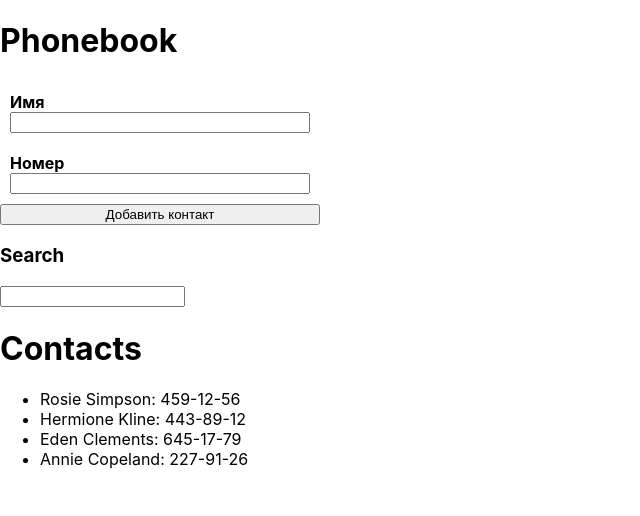
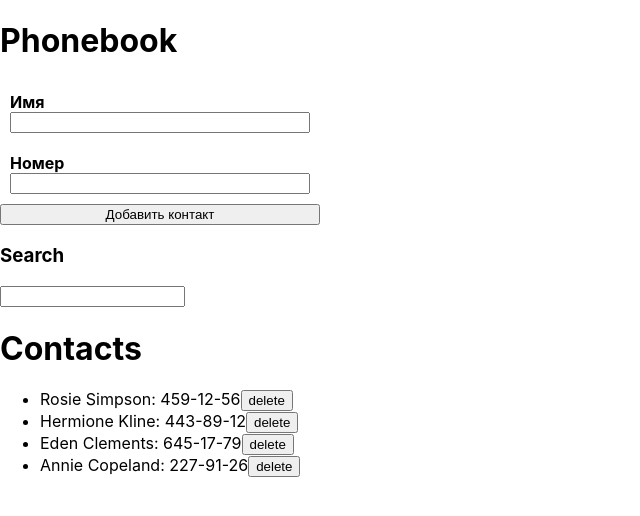
Before and after one commit to zganz/goit-react-hw-04-phonebook, a React (Create React App) app: page / in a window 1280 px wide. Shown: the top 516 px of the page, without its empty margins (0-640 px from the left). Built offline with nearby package versions, Linux system fonts and the light colour scheme.

Commit message:
add 5-6 task

```diff
--- a/src/components/App.jsx
+++ b/src/components/App.jsx
@@ -15,6 +15,12 @@ export class App extends React.Component {
   };
 
   handlePhonebookFormSubmit = data => {
+    const { name } = data;
+    const { contacts } = this.state;
+    if (contacts.some(contact => contact.name === name)) {
+      return alert(`${name} is already in contacts`);
+    }
+
     this.setState({
       contacts: [...this.state.contacts, data],
     });
@@ -32,9 +38,11 @@ export class App extends React.Component {
         );
   };
 
-  haveDublicats = (contacts, data) => {
-    const alert = contacts.some(contact => contact.name === data.name);
-    return alert(`${data.name} is already in contacts`);
+  handleDelete = id => {
+    const updContacts = this.state.contacts.filter(
+      contact => contact.id !== id
+    );
+    this.setState({ contacts: updContacts });
   };
 
   render() {
@@ -48,7 +56,10 @@ export class App extends React.Component {
           handleChange={this.handleFilterChange}
         />
         <h1>Contacts</h1>
-        <ContactList contacts={this.getContacts()} />
+        <ContactList
+          contacts={this.getContacts()}
+          handleDelete={this.handleDelete}
+        />
       </div>
     );
   }
--- a/src/components/Contact/Contact.jsx
+++ /dev/null
@@ -1,12 +0,0 @@
-import PropTypes from 'prop-types';
-// import s from './ContactList.module.css';
-
-export const Contact = ({ name, number, id }) => {
-  return <li key={id}>{`${name}: ${number}`}</li>;
-};
-
-Contact.propTypes = {
-  name: PropTypes.string.isRequired,
-  number: PropTypes.string.isRequired,
-  id: PropTypes.string.isRequired,
-};
--- a/src/components/Contactlist/Contactlist.jsx
+++ b/src/components/Contactlist/Contactlist.jsx
@@ -1,11 +1,13 @@
-// import PropTypes from 'prop-types';
-import { Contact } from '../Contact/Contact';
 
-export const ContactList = ({ contacts }) => {
+
+export const ContactList = ({ contacts, handleDelete }) => {
   return (
     <ul>
       {contacts.map(({ name, number, id }) => (
-        <Contact name={name} number={number} id={id} />
+        <li key={id}>
+          <span>{`${name}: ${number}`}</span>
+          <span><button onClick={() => handleDelete(id)}>delete</button></span>
+        </li>
       ))}
     </ul>
   );
--- a/src/components/PhonebookForm/PhonebookForm.jsx
+++ b/src/components/PhonebookForm/PhonebookForm.jsx
@@ -1,5 +1,4 @@
 import React from 'react';
-// import PropTypes from 'prop-types';
 import { nanoid } from 'nanoid';
 import css from './phonebookForm.module.css';
 
```
